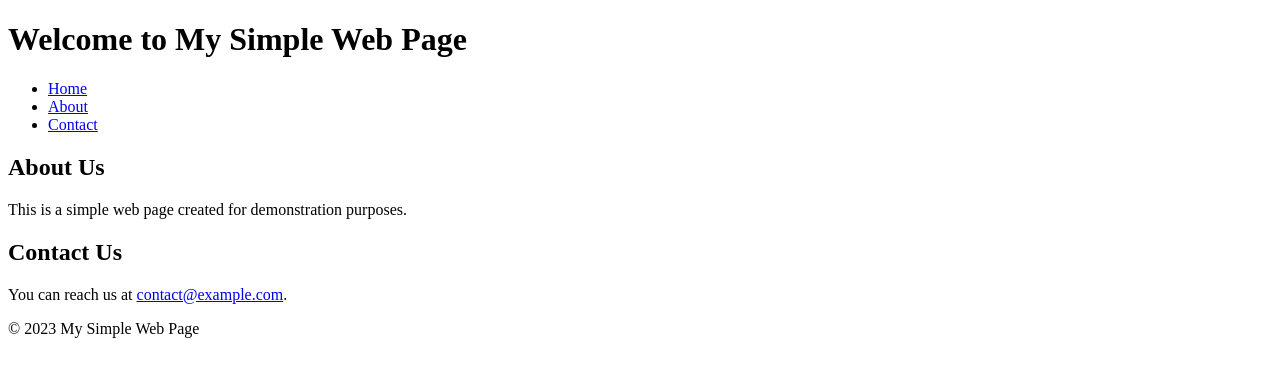
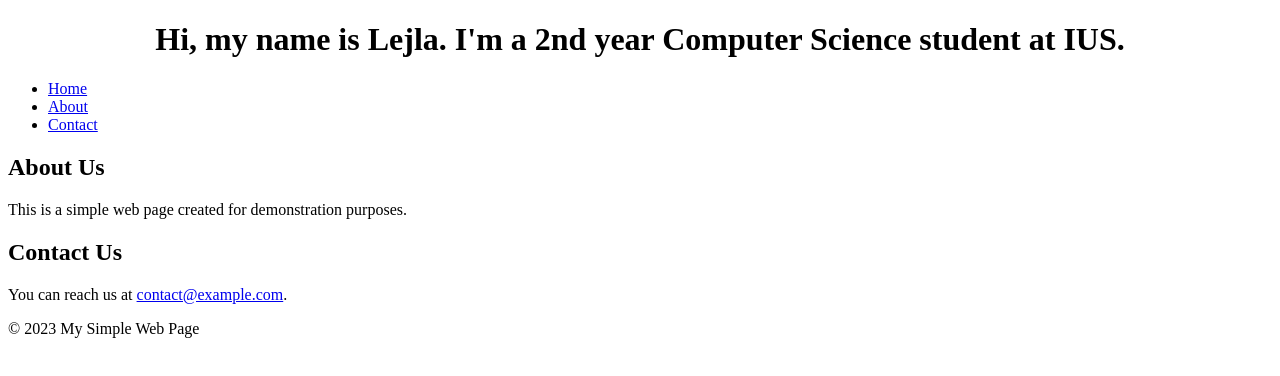
Before and after one commit to leejlaa/My_portfolio, a plain HTML site: page index.html in a window 1280 px wide. Drawn offline with Linux system fonts and the light colour scheme.

Commit message:
second commit

```diff
--- a/index.html
+++ b/index.html
@@ -4,10 +4,11 @@
     <meta charset="UTF-8">
     <meta name="viewport" content="width=device-width, initial-scale=1.0">
     <title>My Simple Web Page</title>
+    <link rel="stylesheet" href="mystyle.css">
 </head>
 <body>
     <header>
-        <h1>Welcome to My Simple Web Page</h1>
+        <h1>Hi, my name is Lejla. I'm a 2nd year Computer Science student at IUS.</h1>
     </header>
 
     <nav>
--- /dev/null
+++ b/mystyle.css
@@ -0,0 +1,3 @@
+h1{
+    text-align: center;
+}
```
